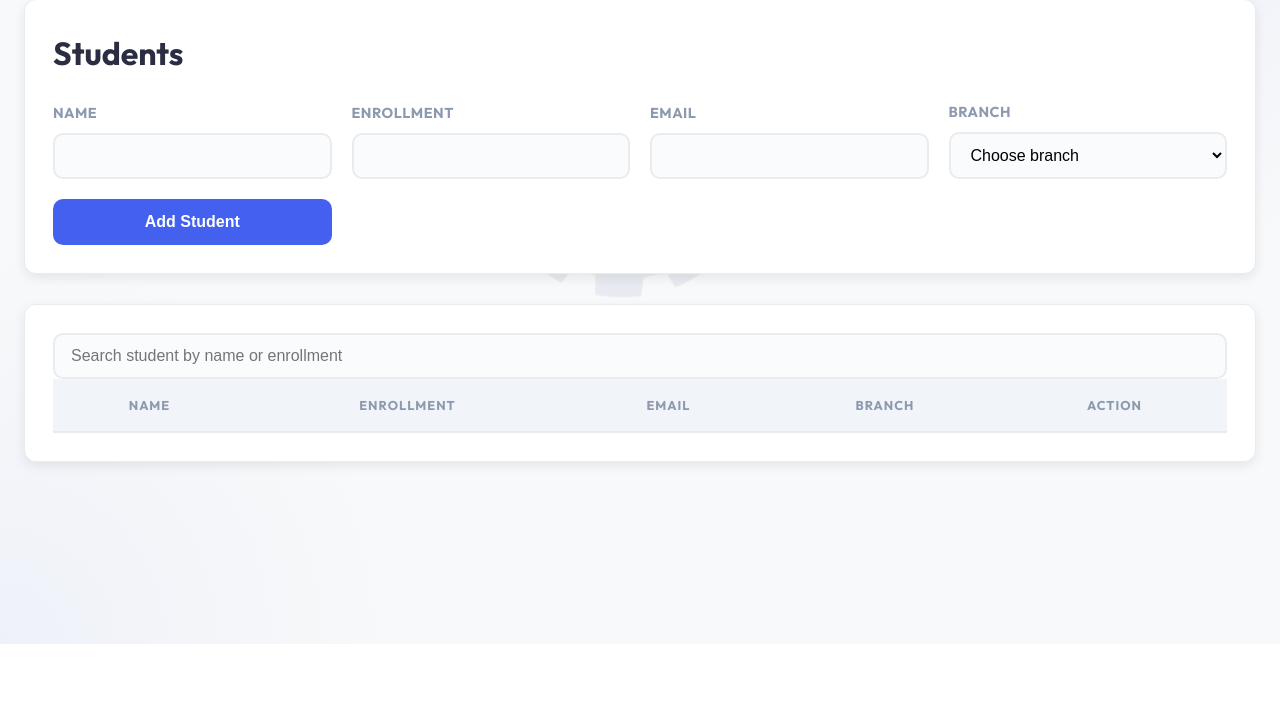
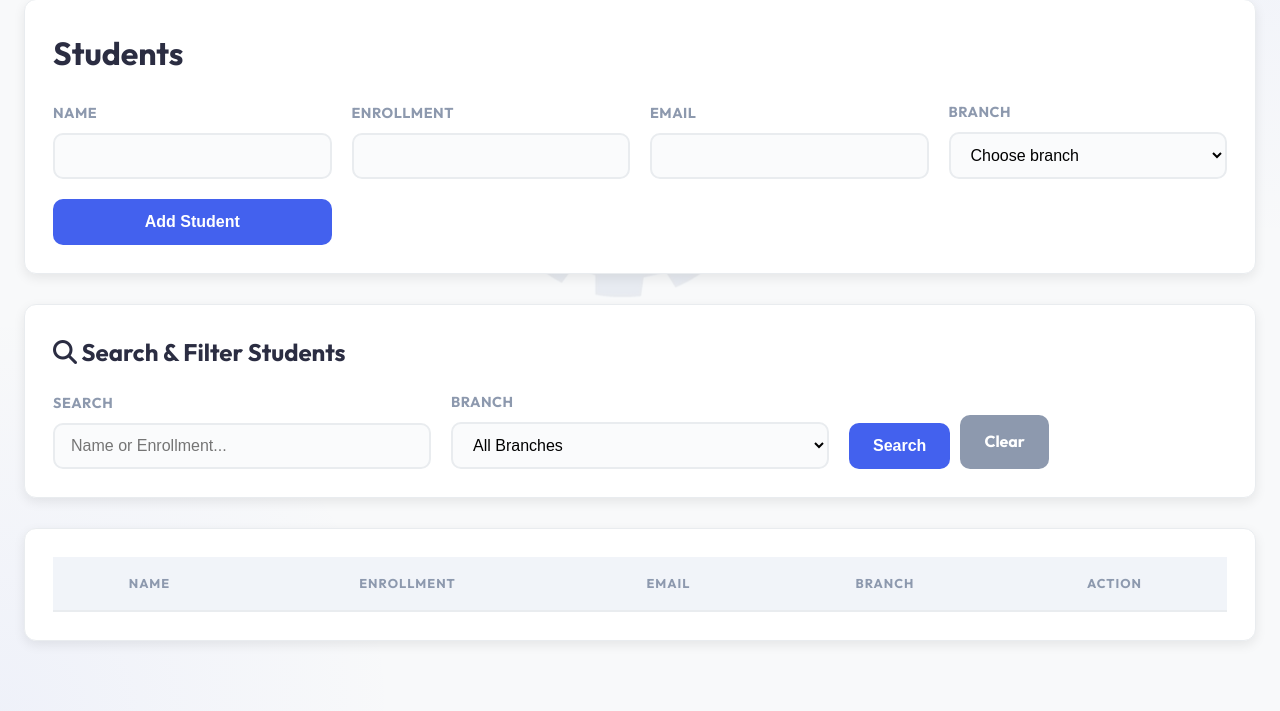
Before and after one commit to kavyasriakkathi/attendance-system, a Flask app: page /students in a window 1280 px wide. Shown: the part 156-867 px from the top of the page. Before the commit the page ends 800 px from the top, so only its background shows below. Run offline with Flask 3, Linux system fonts and the light colour scheme; the visitor is signed in with stand-in values (Sample User, id 1); data comes from the database, SQL or seed files in the repository; data that the repository does not hold is empty; some libraries are stand-ins or nearby versions.

Commit message:
Implement backend-powered search and filtering with GET method for students and reports

```diff
--- a/app.py
+++ b/app.py
@@ -1411,11 +1411,30 @@ def students():
                     print(f"Error adding student: {e}")
                     flash("Enrollment or username already exists.", "error")
 
-    students = db.execute(
-        f"SELECT students.*, branches.name AS branch_name FROM students JOIN branches ON students.branch_id = branches.id ORDER BY students.name"
-    ).fetchall()
+    search = request.args.get("search", "").strip()
+    branch_filter = request.args.get("branch_id", "").strip()
+
+    query = "SELECT students.*, branches.name AS branch_name FROM students JOIN branches ON students.branch_id = branches.id"
+    clauses = []
+    params = []
+
+    if search:
+        like_op = "ILIKE" if str(app.config.get("DATABASE", "")).startswith("postgres") else "LIKE"
+        clauses.append(f"(students.name {like_op} {placeholder} OR students.enrollment {like_op} {placeholder})")
+        params.extend([f"%{search}%", f"%{search}%"])
+
+    if branch_filter:
+        clauses.append(f"students.branch_id = {placeholder}")
+        params.append(branch_filter)
+
+    if clauses:
+        query += " WHERE " + " AND ".join(clauses)
+
+    query += " ORDER BY students.name"
+    students = db.execute(query, params).fetchall()
+
     db.close()
-    return render_template("students.html", students=students, branches=branches)
+    return render_template("students.html", students=students, branches=branches, search=search, selected_branch_id=branch_filter)
 
 
 @app.route("/student_login", methods=["GET", "POST"])
@@ -1981,6 +2000,7 @@ def get_report_filters():
         "student_id": request.args.get("student_id") or request.form.get("student_id"),
         "from_date": request.args.get("from_date") or request.form.get("from_date"),
         "to_date": request.args.get("to_date") or request.form.get("to_date"),
+        "search": request.args.get("search") or request.form.get("search"),
     }
 
 
@@ -2012,6 +2032,11 @@ def fetch_report_records(db, filters):
     if filters.get("to_date"):
         clauses.append(f"attendance.date <= {placeholder}")
         params.append(filters["to_date"])
+    if filters.get("search"):
+        s = f"%{filters['search']}%"
+        like_op = "ILIKE" if str(app.config.get("DATABASE", "")).startswith("postgres") else "LIKE"
+        clauses.append(f"(students.name {like_op} {placeholder} OR students.enrollment {like_op} {placeholder})")
+        params.extend([s, s])
 
     if clauses:
         query += " WHERE " + " AND ".join(clauses)
--- a/templates/students.html
+++ b/templates/students.html
@@ -28,7 +28,28 @@
     </form>
 </div>
 <div class="card">
-    <input type="text" id="searchInput" placeholder="Search student by name or enrollment" class="form-control mb-3">
+    <h2 style="margin-bottom: 20px;"><i class="fa-solid fa-magnifying-glass"></i> Search & Filter Students</h2>
+    <form method="get" class="form-row">
+        <div>
+            <label>Search</label>
+            <input type="text" name="search" placeholder="Name or Enrollment..." value="{{ search }}" />
+        </div>
+        <div>
+            <label>Branch</label>
+            <select name="branch_id">
+                <option value="">All Branches</option>
+                {% for branch in branches %}
+                <option value="{{ branch.id }}" {% if selected_branch_id and branch.id|string == selected_branch_id|string %}selected{% endif %}>{{ branch.name }}</option>
+                {% endfor %}
+            </select>
+        </div>
+        <div style="display: flex; gap: 10px; align-items: flex-end;">
+            <button type="submit">Search</button>
+            <a href="{{ url_for('students') }}" class="button" style="background-color: var(--text-secondary);">Clear</a>
+        </div>
+    </form>
+</div>
+<div class="card">
     <table>
         <thead>
             <tr>
@@ -52,20 +73,4 @@
         </tbody>
     </table>
 </div>
-<script>
-document.getElementById("searchInput").addEventListener("keyup", function() {
-    let filter = this.value.toLowerCase();
-    let rows = document.querySelectorAll("table tbody tr");
-
-    rows.forEach(function(row) {
-        let text = row.textContent.toLowerCase();
-
-        if (text.includes(filter)) {
-            row.style.display = "";
-        } else {
-            row.style.display = "none";
-        }
-    });
-});
-</script>
 {% endblock %}
```
Also changed, not shown: templates/attendance_report.html (+6 -1 lines).
